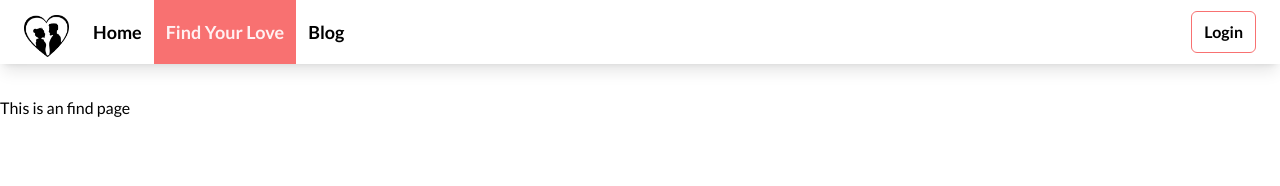
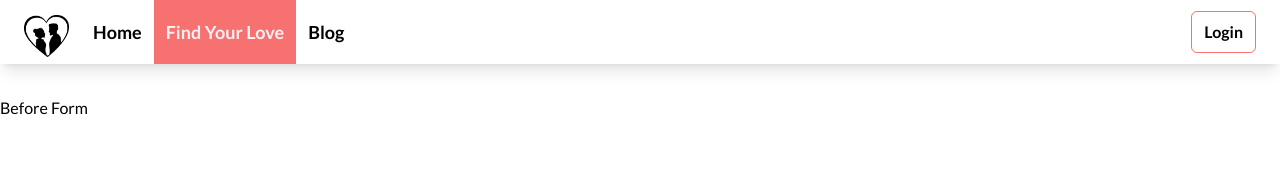
Before and after one commit to GitHubAccocount/DatingApp-Frontend, a Vue app: page /find in a window 1280 px wide. Shown: the top 186 px of the page. Built offline with nearby package versions, Linux system fonts and the light colour scheme.

Commit message:
feat: render findYOurLove component in corresponding view

```diff
--- a/src/views/FindView.vue
+++ b/src/views/FindView.vue
@@ -1,5 +1,7 @@
 <template>
-  <div class="about">
-    <h1>This is an find page</h1>
-  </div>
+  <find-your-love></find-your-love>
 </template>
+
+<script lang="ts" setup>
+import findYourLove from '@/components/findYourLove/findYourLove.vue';
+</script>
```
